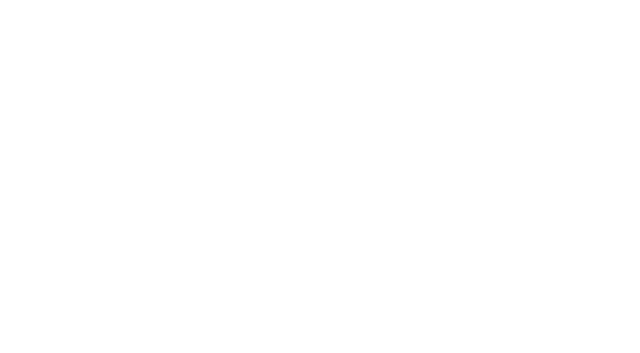
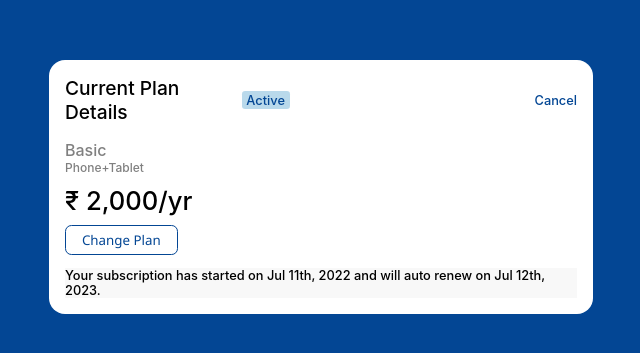
Before and after one commit to mehulmathur16/Subscription-and-billing-based-web-app, a React (Create React App) app in the folder frontend/: page /current-plan in a window 1280 px wide. Before the commit this address had no page. Shown: the part 213-566 px from the top of the page, without its empty margins (319-959 px from the left). Built offline with nearby package versions, Linux system fonts and the light colour scheme.

Commit message:
added current Plan and cancel plan Pages

```diff
--- /dev/null
+++ b/frontend/src/components/CancelPlan.js
@@ -0,0 +1,40 @@
+import React from 'react';
+import '../styles/Currentplan.scss';
+
+const CancelPlan = () => {
+    return (
+        <div className='current-plan'>
+            <div className='current-plan__container'>
+                <div className='current-plan__header'>
+                    <div className='current-plan__heading'>
+                        Current Plan Details
+                    </div>
+                    <div className='current-plan__status current-plan__status--cancelled'>
+                        Cancelled
+                    </div>
+                </div>
+
+                <div className='current-plan__name'>
+                    Basic
+                </div>
+
+                <div className='current-plan__devices'>
+                    Phone+Tablet
+                </div>
+
+                <div className='current-plan__price'>
+                    &#8377;&nbsp;2,000/yr
+                </div>
+
+                <button className='current-plan__change-plan-button'>Choose Plan</button>
+
+                <div className='current-plan__footer'>
+                    Your subscription was cancelled and you will lose access to services
+                    on Jul 11th, 2023.
+                </div>
+            </div>
+        </div>
+    )
+}
+
+export default CancelPlan;
--- /dev/null
+++ b/frontend/src/components/CurrentPlan.js
@@ -0,0 +1,42 @@
+import React from 'react';
+import '../styles/Currentplan.scss';
+
+const CurrentPlan = () => {
+    return (
+        <div className='current-plan'>
+            <div className='current-plan__container'>
+                <div className='current-plan__header'>
+                    <div className='current-plan__heading'>
+                        Current Plan Details
+                    </div>
+                    <div className='current-plan__status'>
+                        Active
+                    </div>
+
+                    <span className='current-plan__cancel-button'>Cancel</span>
+                </div>
+
+                <div className='current-plan__name'>
+                    Basic
+                </div>
+
+                <div className='current-plan__devices'>
+                    Phone+Tablet
+                </div>
+
+                <div className='current-plan__price'>
+                    &#8377;&nbsp;2,000/yr
+                </div>
+
+                <button className='current-plan__change-plan-button'>Change Plan</button>
+
+                <div className='current-plan__footer'>
+                    Your subscription has started on Jul 11th, 2022 and will auto renew on
+                    Jul 12th, 2023.
+                </div>
+            </div>
+        </div>
+    )
+}
+
+export default CurrentPlan;
--- a/frontend/src/index.js
+++ b/frontend/src/index.js
@@ -7,6 +7,9 @@
 import MonthlyPlans from './components/MonthlyPlans';
 import YearlyPlans from './components/YearlyPlans';
 import PaymentScreen from './components/PaymentScreen';
+import CurrentPlan from './components/CurrentPlan';
+import CancelPlan from './components/CancelPlan';
+
 
 import { BrowserRouter as Router, Routes, Route } from "react-router-dom";
 
@@ -19,6 +22,8 @@
         <Route path="/monthly-plans" element={<MonthlyPlans />} />
         <Route path="/yearly-plans" element={<YearlyPlans />} />
         <Route path="/payment" element={<PaymentScreen />} />
+        <Route path="/current-plan" element={<CurrentPlan />} />
+        <Route path="/cancel-plan" element={<CancelPlan />} />
       </Routes>
     </Router>
   )
--- /dev/null
+++ b/frontend/src/styles/Currentplan.scss
@@ -0,0 +1,92 @@
+.current-plan {
+    display: flex;
+    align-items: center;
+    justify-content: center;
+    background-color: #034694;
+    height: 100vh;
+
+    &__container {
+        display: flex;
+        flex-direction: column;
+        padding: 1rem;
+        border-radius: 1rem;
+        border: none;
+        background-color: white;
+        width: 40%;
+    }
+
+    &__header {
+        display: flex;
+        flex-direction: row;
+        align-items: center;
+    }
+
+    &__heading {
+        font-size: 1.2rem;
+        font-weight: 500;
+    }
+
+    &__status {
+        color: #034694;
+        font-weight: 500;
+        font-size: 0.8rem;
+        display: flex;
+        align-items: center;
+        justify-content: center;
+        background: #B9D9EB;
+        margin-left: 0.5rem;
+        border-radius: 0.2rem;
+        padding: 0.1rem 0.3rem;
+
+        &--cancelled {
+            background: #ffe6e9;
+            color: #f12e46;
+        }
+    }
+
+    &__cancel-button {
+        color: #034694;
+        font-weight: 500;
+        font-size: 0.8rem;
+        cursor: pointer;
+        margin-left: 15.3rem;
+    }
+
+    &__name {
+        margin-top: 1rem;
+        font-weight: 500;
+        color: gray;
+        font-size: 1rem;
+    }
+
+    &__devices {
+        color: gray;
+        font-size: 0.75rem;
+        font-weight: 500;
+    }
+
+    &__price {
+        padding: 0.6rem 0;
+        font-size: 1.6rem;
+        font-weight: 500;
+    }
+
+    &__change-plan-button {
+        padding: 0.3rem 0.6rem;
+        width: 22%;
+        border: 1.5px solid #034694;
+        color: #034694;
+        border-radius: 0.4rem;
+        background: white;
+        cursor: pointer;
+        font-family: 'Segoe UI';
+        font-weight: 500;
+        margin-bottom: 0.8rem;
+    }
+
+    &__footer {
+        font-size: 0.8rem;
+        background: #F8F8F8;
+        font-weight: 500;
+    }
+}
```
